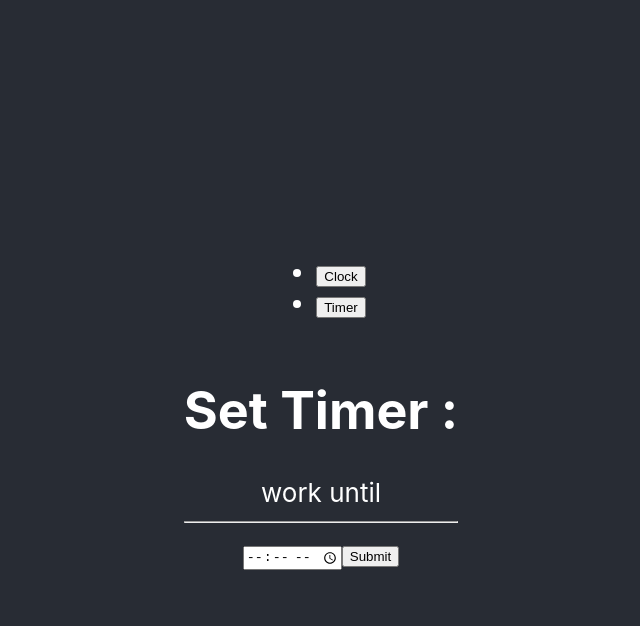
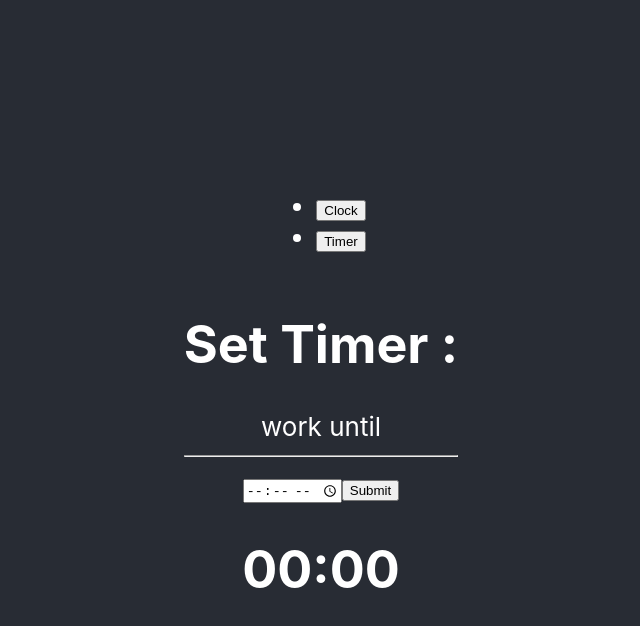
Before and after one commit to HuxleyM/React_timer, a React (Create React App) app: page / in a window 1280 px wide. Both pictures are taken after a click on the button "Timer". Shown: the top 626 px of the page, without its empty margins (319-959 px from the left). Built offline with nearby package versions, Linux system fonts and the light colour scheme.

Commit message:
gonna try using on submit and event listners instead of handle key change

```diff
--- a/src/Timer.js
+++ b/src/Timer.js
@@ -5,8 +5,8 @@ class Timer extends Component{
        super()
        this.state = {
            set : false,
-           hour : '',
-           min: '',
+           hour : '00',
+           min: '00',
        }
    }
 
@@ -44,6 +44,9 @@ class Timer extends Component{
                 />
             </form>
             }
+            <div id ='timer'>
+               <h1>{this.state.hour}:{this.state.min}</h1>
+            </div>
 
         </div>
       )
```
